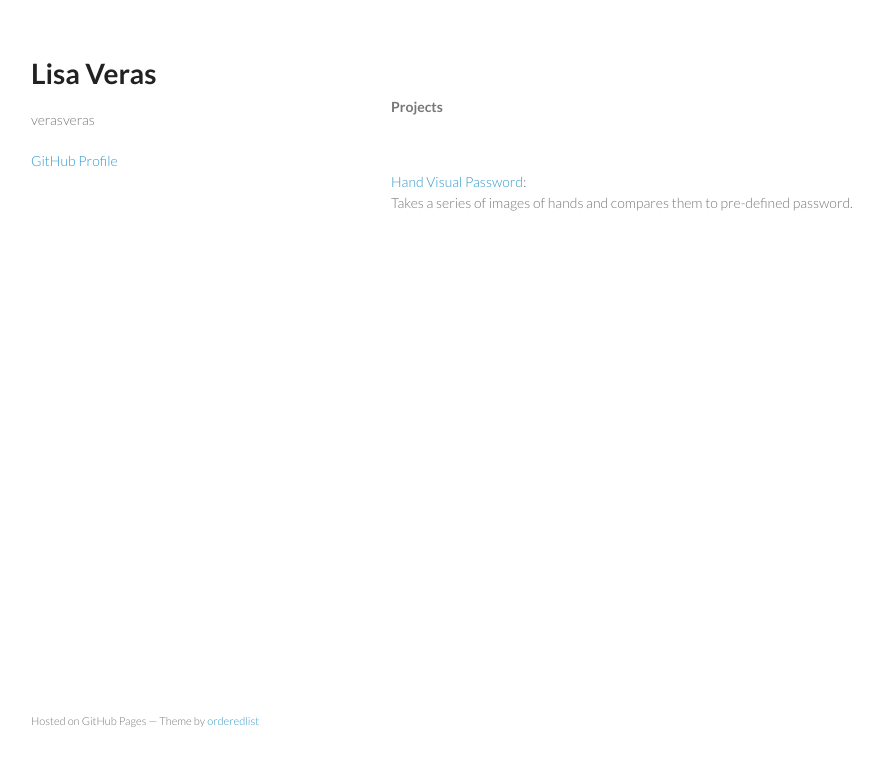
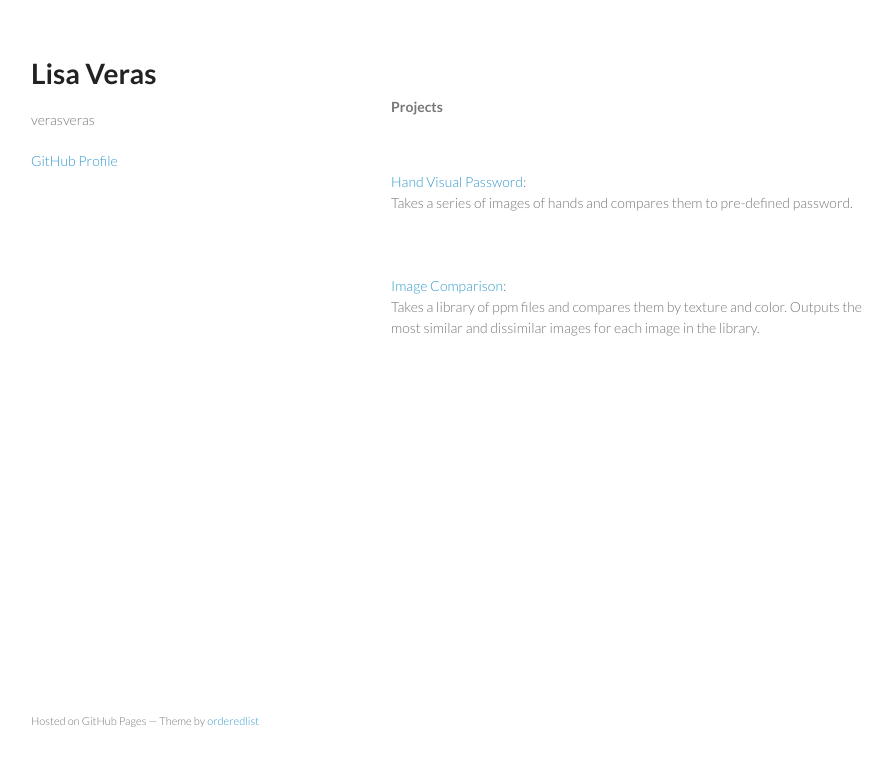
Before and after one commit to verasveras/verasveras.github.io, a plain HTML site: page index.html in a window 1280 px wide. Shown: the whole page, without its empty margins (179-1071 px from the left). Drawn offline with Linux system fonts and the light colour scheme.

Commit message:
Update index.html

```diff
--- a/index.html
+++ b/index.html
@@ -25,7 +25,10 @@
       <section>
         <p><b><font size="14"></font>Projects</font><br><br></b></p>
         <p><a href="https://github.com/verasveras/Hand-Visual-Password">Hand Visual Password</a>:<br>
-        Takes a series of images of hands and compares them to pre-defined password.</p>
+        Takes a series of images of hands and compares them to pre-defined password.</p><br>
+        <br>
+        <p><a href="https://github.com/verasveras/Image-Comparison">Image Comparison</a>:<br>
+        Takes a library of ppm files and compares them by texture and color. Outputs the most similar and dissimilar images for each image in the library.</p><br>
       </section>
       <footer>
         <p><small>Hosted on GitHub Pages &mdash; Theme by <a href="https://github.com/orderedlist">orderedlist</a></small></p>
```
